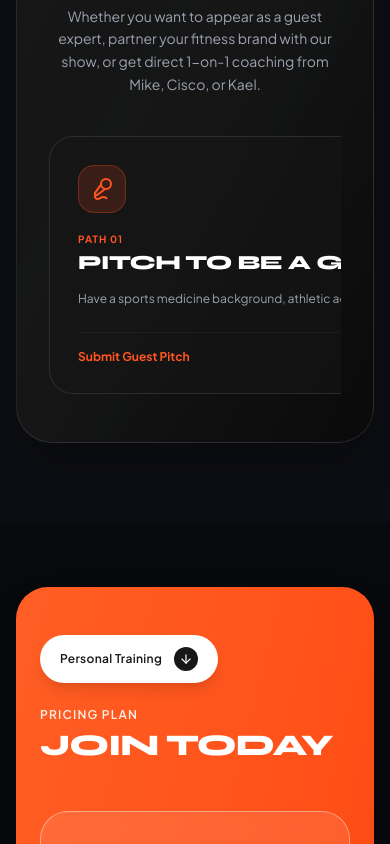
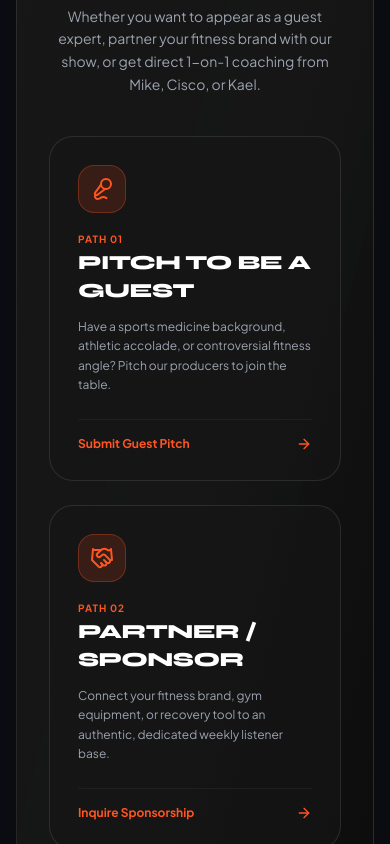
Before and after one commit to BurntStack/the3gsfitness, a React (Vite) app in the folder frontend/: page / in a window 390 px wide. Shown: the part 7600-8444 px from the top of the page. Built offline with nearby package versions, Linux system fonts and the light colour scheme.

Commit message:
Revert Work With Us mobile layout back to vertical stack

```diff
--- a/frontend/src/components/PodcastFeaturedSections.tsx
+++ b/frontend/src/components/PodcastFeaturedSections.tsx
@@ -841,11 +841,11 @@ export const WorkWithUsStrip: React.FC<{
         </div>
 
         {/* 3 Prompt Cards Routing Directly to Work With Us Paths */}
-        <div className="flex sm:grid sm:grid-cols-3 gap-4 sm:gap-6 overflow-x-auto pb-4 sm:pb-0 snap-x snap-mandatory scroll-smooth [&::-webkit-scrollbar]:hidden [-ms-overflow-style:none] [scrollbar-width:none]">
+        <div className="grid grid-cols-1 sm:grid-cols-3 gap-6">
           {/* Card 1: Be a Guest */}
           <div
             onClick={() => onNavigate('work-with-us')}
-            className={`min-w-[85vw] sm:min-w-0 flex-none snap-center p-7 rounded-3xl border transition-all duration-300 hover:-translate-y-2 cursor-pointer flex flex-col justify-between ${
+            className={`p-7 rounded-3xl border transition-all duration-300 hover:-translate-y-2 cursor-pointer flex flex-col justify-between ${
               isDark
                 ? 'bg-neutral-900/60 hover:bg-neutral-900 border-white/10 hover:border-[#ff5520]'
                 : 'bg-neutral-50 hover:bg-white border-neutral-200 hover:border-[#ff5520] shadow-md'
@@ -881,7 +881,7 @@ export const WorkWithUsStrip: React.FC<{
           {/* Card 2: Partner / Sponsor */}
           <div
             onClick={() => onNavigate('work-with-us')}
-            className={`min-w-[85vw] sm:min-w-0 flex-none snap-center p-7 rounded-3xl border transition-all duration-300 hover:-translate-y-2 cursor-pointer flex flex-col justify-between ${
+            className={`p-7 rounded-3xl border transition-all duration-300 hover:-translate-y-2 cursor-pointer flex flex-col justify-between ${
               isDark
                 ? 'bg-neutral-900/60 hover:bg-neutral-900 border-white/10 hover:border-[#ff5520]'
                 : 'bg-neutral-50 hover:bg-white border-neutral-200 hover:border-[#ff5520] shadow-md'
@@ -917,7 +917,7 @@ export const WorkWithUsStrip: React.FC<{
           {/* Card 3: Train with a Coach */}
           <div
             onClick={() => onNavigate('work-with-us')}
-            className={`min-w-[85vw] sm:min-w-0 flex-none snap-center p-7 rounded-3xl border transition-all duration-300 hover:-translate-y-2 cursor-pointer flex flex-col justify-between ${
+            className={`p-7 rounded-3xl border transition-all duration-300 hover:-translate-y-2 cursor-pointer flex flex-col justify-between ${
               isDark
                 ? 'bg-neutral-900/60 hover:bg-neutral-900 border-white/10 hover:border-[#ff5520]'
                 : 'bg-neutral-50 hover:bg-white border-neutral-200 hover:border-[#ff5520] shadow-md'
```
